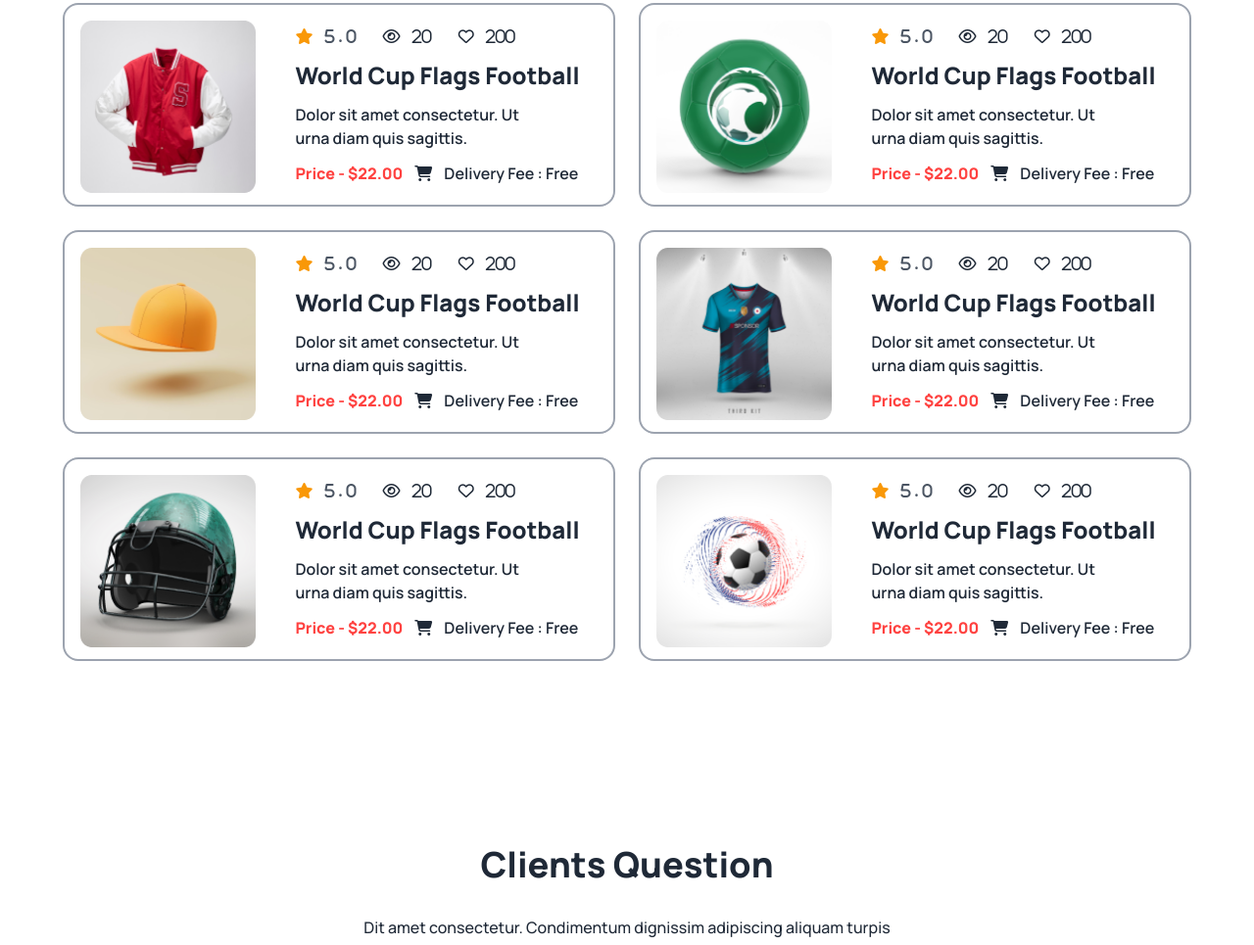
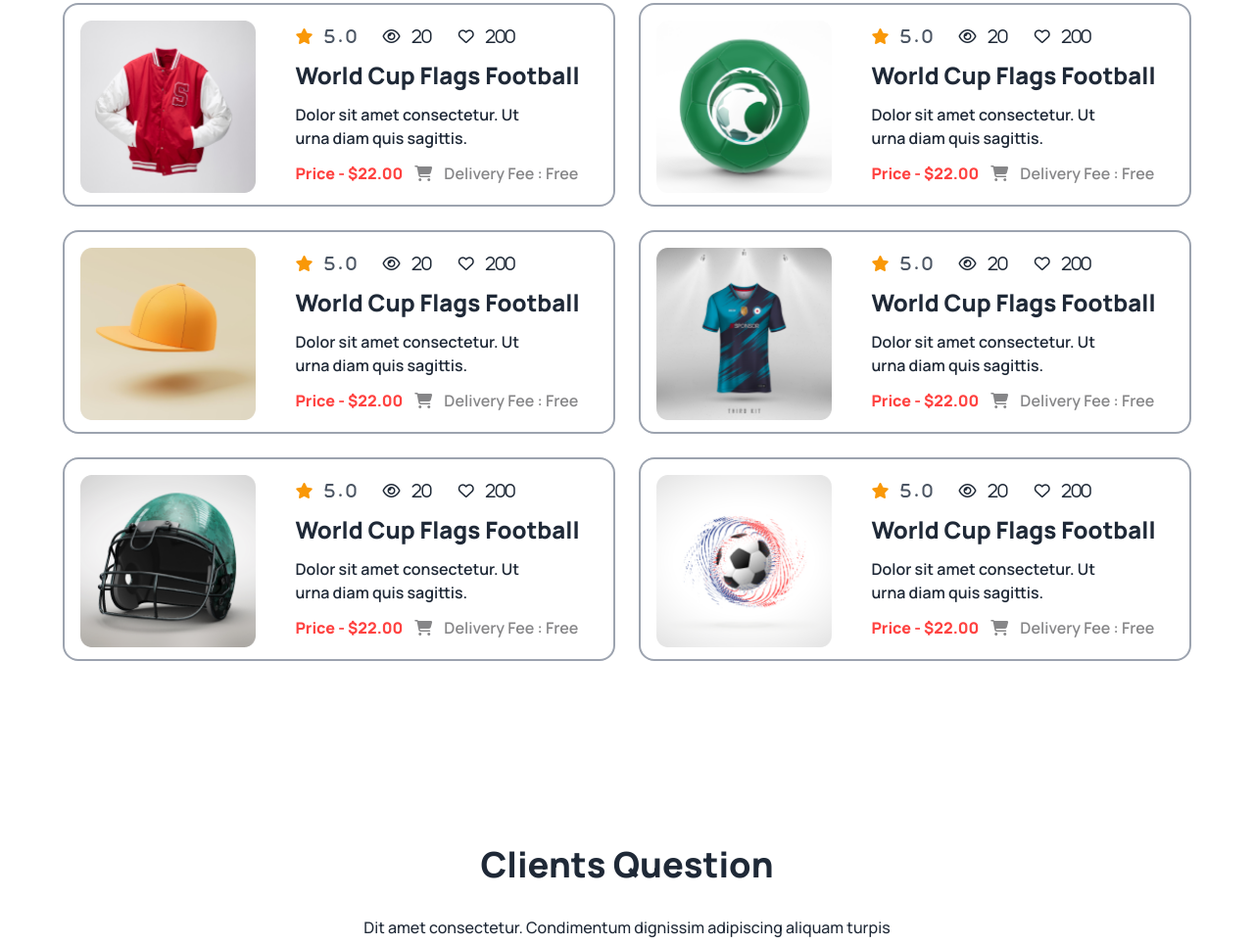
Before and after one commit to Hasin2009/Hockey-s-repo, a plain HTML site: page index.html in a window 1280 px wide. Shown: the part 2319-3284 px from the top of the page at 98% size. Drawn offline with nearby package versions, Linux system fonts and the light colour scheme.

Commit message:
product section updated

```diff
--- a/index.html
+++ b/index.html
@@ -237,8 +237,8 @@
 
         <p class="text-base text-[#FF4240] font-extrabold">Price - $22.00</p>
         <div class="flex gap-3">
-          <i class="fa-solid fa-cart-shopping mt-1"></i>
-          <p class="font-semibold">Delivery Fee : Free</p>
+          <i class="fa-solid fa-cart-shopping text-[#0D0D1280] mt-1"></i>
+          <p class="font-semibold text-[#0D0D1280]">Delivery Fee : Free</p>
         </div>
 
       </div>
@@ -258,8 +258,8 @@
       <div class="flex flex-col lg:flex-row gap-3">
         <p class="text-base text-[#FF4240] font-extrabold">Price - $22.00</p>
         <div class="flex gap-3">
-          <i class="fa-solid fa-cart-shopping mt-1"></i>
-          <p class="font-semibold">Delivery Fee : Free</p>
+          <i class="fa-solid fa-cart-shopping text-[#0D0D1280] mt-1"></i>
+          <p class="font-semibold text-[#0D0D1280]">Delivery Fee : Free</p>
         </div>
       </div>
     </div>
@@ -278,8 +278,8 @@
       <div class="flex flex-col lg:flex-row gap-3">
         <p class="text-base text-[#FF4240] font-extrabold">Price - $22.00</p>
         <div class="flex gap-3">
-          <i class="fa-solid fa-cart-shopping mt-1"></i>
-          <p class="font-semibold">Delivery Fee : Free</p>
+          <i class="fa-solid fa-cart-shopping mt-1 text-[#0D0D1280]"></i>
+          <p class="font-semibold text-[#0D0D1280]">Delivery Fee : Free</p>
         </div>
       </div>
     </div>
@@ -300,8 +300,8 @@
           <div class="flex flex-col lg:flex-row gap-3">
             <p class="text-base text-[#FF4240] font-extrabold">Price - $22.00</p>
             <div class="flex gap-3">
-              <i class="fa-solid fa-cart-shopping mt-1"></i>
-              <p class="font-semibold">Delivery Fee : Free</p>
+              <i class="fa-solid fa-cart-shopping mt-1 text-[#0D0D1280]"></i>
+              <p class="font-semibold text-[#0D0D1280]">Delivery Fee : Free</p>
             </div>
           </div>
         </div>
@@ -320,8 +320,8 @@
           <div class="flex flex-col lg:flex-row gap-3">
             <p class="text-base text-[#FF4240] font-extrabold">Price - $22.00</p>
             <div class="flex gap-3">
-              <i class="fa-solid fa-cart-shopping mt-1"></i>
-              <p class="font-semibold">Delivery Fee : Free</p>
+              <i class="fa-solid fa-cart-shopping mt-1 text-[#0D0D1280]"></i>
+              <p class="font-semibold text-[#0D0D1280]">Delivery Fee : Free</p>
             </div>
           </div>
         </div>
@@ -340,8 +340,8 @@
           <div class="flex flex-col lg:flex-row gap-3">
             <p class="text-base text-[#FF4240] font-extrabold">Price - $22.00</p>
             <div class="flex gap-3">
-              <i class="fa-solid fa-cart-shopping mt-1"></i>
-              <p class="font-semibold">Delivery Fee : Free</p>
+              <i class="fa-solid fa-cart-shopping mt-1 text-[#0D0D1280]"></i>
+              <p class="font-semibold text-[#0D0D1280]">Delivery Fee : Free</p>
             </div>
           </div>
         </div>
```
